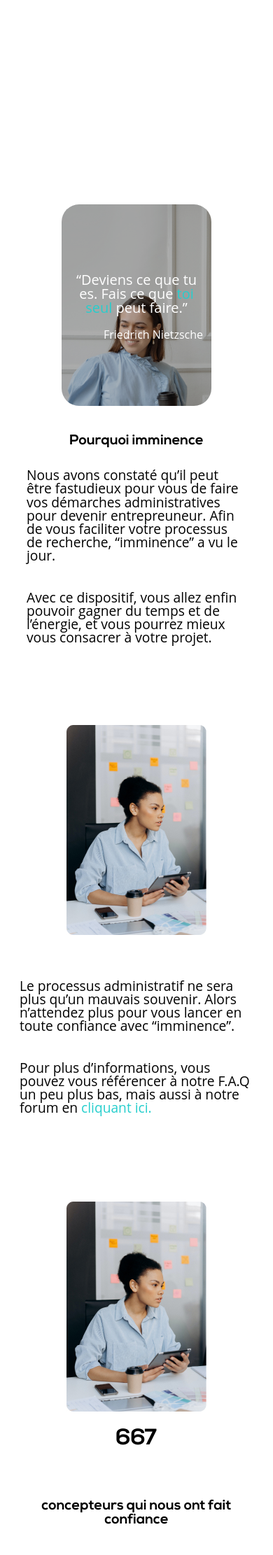
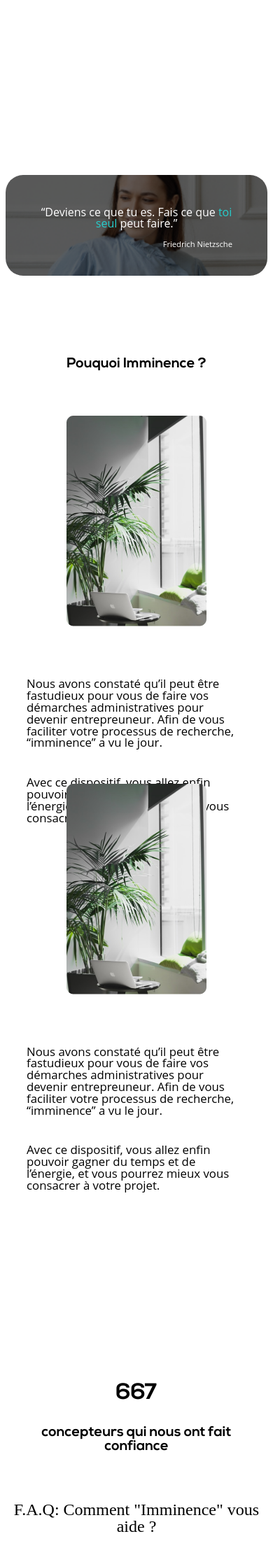
Before and after one commit to Jeff-Erson44/notori, a PHP site: page / in a window 390 px wide. Shown: the part 560-2782 px from the top of the page at 70% size. Run offline with PHP 8.4, Linux system fonts and the light colour scheme; some libraries are stand-ins or nearby versions; some web fonts are replaced.

Commit message:
pourquoi

```diff
--- a/assets/css/style.css
+++ b/assets/css/style.css
@@ -108,6 +108,9 @@ button{
     border-radius: 10px;
 }
 @media (max-width: 560px){
+    #home{
+        height: 95vh;
+    }
     #home h1 span{
         font-size: 2.813rem;
         margin-bottom: 1.375rem;
@@ -185,20 +188,19 @@ button{
 @media (max-width:560px){
 
     #citation{
-        margin: 0;
-        padding: 0 80px;
-        margin-bottom: 40px;
+        margin: 0 0 80px 0;
+        padding: 0;
     }
     .citation__contain{
         background-image: url("../img/citation-mobile.png");
-        background-size: cover;
-        padding: 0px 12px;
+        height: 9rem;
+        padding: 0 50px;
     }
     .citation{
-        font-size: 1.25rem;
+        font-size: 1rem;
     }
     .author{
-        font-size: 1rem;
+        font-size: .7rem;
     }
 }
 
@@ -334,99 +336,69 @@ li{
 }
 /********** POURQUOI **********/
 #pourquoi{
-    height: 70vh;
-    max-width: 100%;
     padding: 20px 100px 0px 100px;
 }
-.pourquoi__container{
+.pourquoi__contain{
     display: flex;
     height: 80vh;
     min-width: 50%;
+    margin-top: 50px;
 }
-.pourquoi__container p{
-    font-family: 'Open Sans';
-    font-size: 1.5rem;
-}
-.pourquoi__container--left{
-    padding: 0 8%;
-    margin: 100px auto 0 auto;
-}
-.pourquoi__container--right{
-    display: flex;
-    min-width: 50%;
-    justify-content: center;
-    margin: 50px auto;
-}
-.pourquoi__container--text{
-    margin-bottom: 20px;
-}
-.pourquoi__container--img{
+.pourquoi__contain--image{
     display: flex;
     min-width: 50%;
     justify-content: center;
     align-items: center;
 }
+.pourquoi__contain--image figure:first-child{
+    margin: -50px 20px 0 0;
+}
+.pourquoi__contain--image figure:last-child{
+    margin-top: 50px;
+}
+
+.pourquoi__contain--text{
+    margin:auto;
+    padding: 0 8%;
+}
+
+.contain__text--highlight{
+    width: 100%;
+    font-size: 1.375rem;
+    margin-bottom: 20px;
+    font-family: 'Open Sans';
+}
+.pourquoi__contain:last-child{
+    flex-direction: row-reverse;
+    margin-top: -150px;
+}
+
 @media (max-width:560px){
     #pourquoi{
-        padding: 0;
-        height: 90vh;
-        margin: 0 auto;
+        padding: 20px;
     }
-    #pourquoi h2{
-        font-size: 1.25rem;
-        margin: 0!important;
+    .pourquoi__contain--image figure:last-child{
+        display: none;
     }
-    .pourquoi__container--img{
+    .pourquoi__contain--image figure:first-child{
+        margin: 0;
+    }
+    .pourquoi__contain--image{
         width: 100%;
         margin-bottom: 30px;
-        display: flex;
-        align-items: center;
     }
-    .pourquoi__container{
+    .pourquoi__contain{
         flex-wrap: wrap;
     }
-    .pourquoi__container--text{
-        font-size: 1rem;
+    .contain__text--highlight{
+        font-size: 1.05rem;
         margin-bottom: 40px;
     }
-    .pourquoi__container--left {
+    .pourquoi__contain--text {
         margin: 10px;
         padding: 0;
     }
-    .pourquoi__container p {
-        font-family: 'Open Sans';
-        font-size: 1.2rem;
-        padding: 0 20px;
-    }
 }
-
-/********** POURQUOI 2 **********/
-#pourquoi2{
-    height: 60vh;
-}
-
-#pourquoi2 .pourquoi__container{
-    flex-direction: row-reverse;
-}
-
-#pourquoi2 .pourquoi__container--right{
-    margin: 50px auto 0 auto;
-}
-
-#pourquoi2 .pourquoi__container--left {
-    padding: 0 8%;
-    margin: 100px 100px 0 auto;
-}
-
-@media (max-width:560px){
-    #pourquoi2 .pourquoi__container--left{
-        padding: 0;
-        margin: 0;
-    }
-}
-
-
-
 /********** COUNTER ***********/
 
 .counter__container{
@@ -457,7 +429,7 @@ li{
         justify-content: center;
         font-size:2rem;
         text-align: center;
-        margin: 20px auto;
+        margin: 40px auto -20px;
         padding: 0;
     }
     .counter__text--highlight{
--- a/index.php
+++ b/index.php
@@ -6,7 +6,7 @@
 <?php require_once('public/includes/citation.php')?>
 
 <?php require_once('public/includes/pourquoi.php')?>
-<?php require_once('public/includes/pourquoi2.php')?>
+
 
 <?php require_once('public/includes/counter.php')?>
 <?php require_once('public/includes/faq.php')?>
--- a/public/includes/pourquoi.php
+++ b/public/includes/pourquoi.php
@@ -1,19 +1,40 @@
 <section id="pourquoi">
-    <h2 class="subtitle">Pourquoi imminence</h2>
-    <div class="pourquoi__container">
-        <div class="pourquoi__container--left">
-            <p class="pourquoi__container--text">
+    <h2 class="subtitle">Pouquoi Imminence ?</h2>
+    <div class="pourquoi__contain">
+        <div class="pourquoi__contain--image">
+            <figure>
+                <img src="assets/img/illu.png" alt="#######">
+            </figure>
+            <figure>
+                <img src="assets/img/illu.png" alt="#######">
+            </figure>
+        </div>
+        <div class="pourquoi__contain--text">
+            <p class="contain__text--highlight">
             Nous avons constaté qu’il peut être fastudieux pour vous de faire vos démarches administratives pour devenir entrepreuneur. Afin de vous faciliter votre processus de recherche, “imminence” a vu le jour.
             </p>
-
-            <p class="pourquoi__container--text">
+            <p class="contain__text--highlight">
             Avec ce dispositif, vous allez enfin pouvoir gagner du temps et de l’énergie, et vous pourrez mieux vous consacrer à votre projet.
             </p>
         </div>
-        <div class="pourquoi__container--right">
+    </div>
+
+    <div class="pourquoi__contain">
+        <div class="pourquoi__contain--image">
             <figure>
-                <img src="assets/img/img1.jpg" alt="" classe="pourquoi__container--img">
+                <img src="assets/img/illu.png" alt="#######">
             </figure>
+            <figure>
+                <img src="assets/img/illu.png" alt="#######">
+            </figure>
+        </div>
+        <div class="pourquoi__contain--text">
+            <p class="contain__text--highlight">
+            Nous avons constaté qu’il peut être fastudieux pour vous de faire vos démarches administratives pour devenir entrepreuneur. Afin de vous faciliter votre processus de recherche, “imminence” a vu le jour.
+            </p>
+            <p class="contain__text--highlight">
+            Avec ce dispositif, vous allez enfin pouvoir gagner du temps et de l’énergie, et vous pourrez mieux vous consacrer à votre projet.
+            </p>
         </div>
     </div>
 </section>
--- a/public/includes/pourquoi2.php
+++ /dev/null
@@ -1,18 +0,0 @@
-<section id="pourquoi2">
-    <div class="pourquoi__container">
-        <div class="pourquoi__container--left">
-            <p class="pourquoi__container--text">
-            Le processus administratif ne sera plus qu’un mauvais souvenir. Alors n’attendez plus pour vous lancer en toute confiance avec “imminence”.
-            </p>
-
-            <p class="pourquoi__container--text">
-            Pour plus d’informations, vous pouvez vous référencer à notre F.A.Q un peu plus bas, mais aussi à notre forum en  <span class="highlight">cliquant ici.</span>
-            </p>
-        </div>
-        <div class="pourquoi__container--right">
-            <figure>
-                <img src="assets/img/img1.jpg" alt="" classe="pourquoi__container--img">
-            </figure>
-        </div>
-    </div>
-</section>
```
Also changed, not shown: assets/img/citation-mobile.png, 4 other files.
